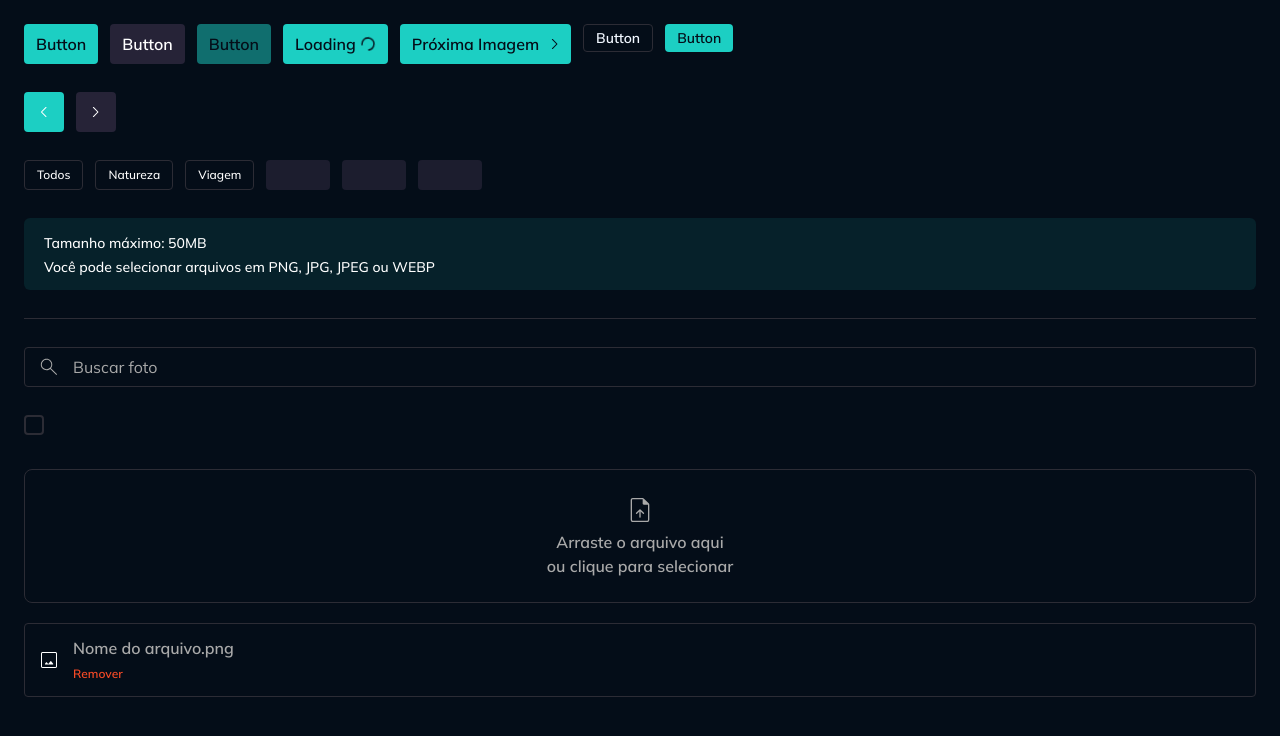
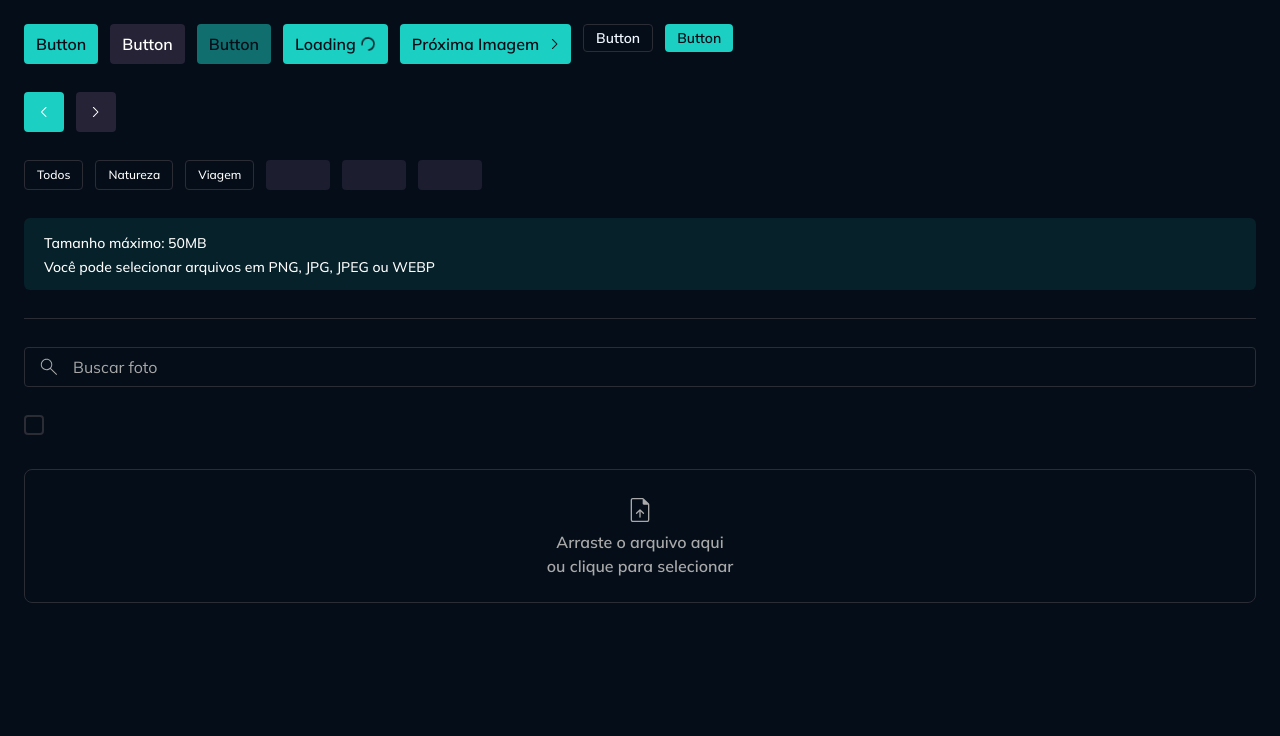
Before and after one commit to deniscapelete/rocket-gallery-plus, a React (Vite) app: page / in a window 1280 px wide. Shown: the top 736 px of the page. Built offline with nearby package versions, Linux system fonts and the light colour scheme.

Commit message:
Definindo comportamento do componente InputSingleFile - Alternando estados

```diff
--- a/package.json
+++ b/package.json
@@ -16,11 +16,13 @@
     "@fastify/cors": "8.5.0",
     "@fastify/multipart": "^8.0.0",
     "@fastify/static": "^7.0.0",
+    "@hookform/resolvers": "^5.2.2",
     "@tailwindcss/vite": "^4.1.10",
     "classnames": "^2.5.1",
     "fastify": "^4.24.3",
     "react": "^19.1.0",
     "react-dom": "^19.1.0",
+    "react-hook-form": "^7.64.0",
     "tailwind-variants": "^1.0.0",
     "tailwindcss": "^4.1.10",
     "zod": "^3.22.4"
--- a/src/App.tsx
+++ b/src/App.tsx
@@ -9,8 +9,11 @@
 import SearchIcon from "./assets/icons/search.svg?react"
 import InputCheckbox from "./components/input-checkbox";
 import InputSingleFile from "./components/input-single-file";
+import { useForm } from "react-hook-form";
 
 export default function App() {
+	const form = useForm()
+
 	return (
 		<div className="grid gap-7 p-6">
 			<div className="flex gap-3">
@@ -61,7 +64,7 @@
 			</div>
 
 			<div>
-				<InputSingleFile />
+				<InputSingleFile form={form} {...form.register('file')} />
 			</div>
 		</div>
 	);
--- a/src/components/input-single-file.tsx
+++ b/src/components/input-single-file.tsx
@@ -2,8 +2,10 @@
 import Icon from "./icon"
 import UploadFileIcon from "../assets/icons/upload-file.svg?react"
 import Text, { textVariants } from "./text"
-import type React from "react"
+import React from "react"
 import FileImageIcon from "../assets/icons/image.svg?react"
+import { useWatch } from "react-hook-form"
+
 
 export const inpuSingleFileVariants = tv({
   base: `
@@ -35,12 +37,23 @@
 })
 
 interface InputSingleFileProps extends VariantProps<typeof inpuSingleFileVariants>, Omit<React.ComponentProps<"input">, "size"> {
-  error?: React.ReactNode
+  // eslint-disable-next-line @typescript-eslint/no-explicit-any
+  form: any;
+  error?: React.ReactNode;
 }
 
-export default function InputSingleFile({ size, error, ...props }: InputSingleFileProps) {
+export default function InputSingleFile({ form, size, error, ...props }: InputSingleFileProps) {
+  const formValues = useWatch({ control: form.control })
+  const name = props.name || ""
+  const formFile: File = React.useMemo(
+    () => formValues[name]?.[0],
+    [formValues, name]
+  )
+
   return (
     <div>
+      {!formFile ?
+        (<>
           <div className="w-full relative group cursor-pointer">
             <input type="file"
               className={`
@@ -62,6 +75,8 @@
               Erro no campo
             </Text>
           )}
+        </>
+        ) : (
 
           <div className={`
             flex gap-3 items-center
@@ -72,7 +87,7 @@
             <div className="flex flex-col">
               <div className="truncate max-w-80">
                 <Text variant="label-medium" className="text-placeholder">
-              Nome do arquivo.png
+                  {formFile.name}
                 </Text>
               </div>
               <div>
@@ -82,13 +97,17 @@
                     variant: "label-small",
                     className: "text-accent-red cursor-pointer hover:underline"
                   })}
+                  onClick={() => {
+                    form.setValue(name, undefined);
+                  }}
                 >
                   Remover
                 </button>
               </div>
 
             </div>
-      </div>
+          </div>)
+      }
     </div >
   )
 }
```
Also changed, not shown: 1 other file (tests, documents, lock files or other folders). Lines whose indentation alone changed are shown as unchanged.
